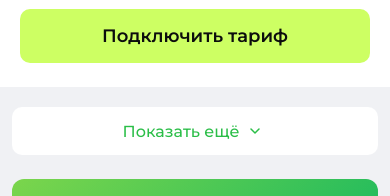
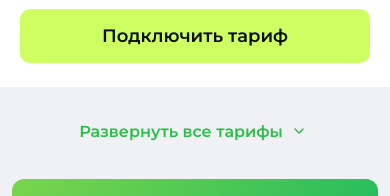
Before and after one commit to kiriloid69/provaideri-rus, a website: page index.html in a window 390 px wide. Shown: the part 2801-2997 px from the top of the page. Drawn offline with Linux system fonts and the light colour scheme; a web font is replaced by a local one.

Commit message:
поменял шрифт и изменил кнопку

```diff
--- a/css/main.scss
+++ b/css/main.scss
@@ -489,7 +489,7 @@ p {
     padding: 12px 20px;
     font: inherit;
     font-size: 16px;
-    font-weight: 500;
+    font-weight: 600;
     color: $primary-color;
     background: transparent;
     border: none;
@@ -2135,10 +2135,6 @@ input.main-tariffs__filter-input--radio {
       font-size: 14px;
       line-height: 120%;
     }
-    &__show-more {
-      background-color: $white-color;
-      border-radius: $border-radius;
-    }
     &__panel {
       gap: 4px;
 
--- a/index.html
+++ b/index.html
@@ -1902,7 +1902,7 @@
                   class="main-tariffs__show-more"
                   aria-expanded="false"
                 >
-                  <span>Показать ещё</span>
+                  <span>Развернуть все тарифы</span>
                   <img
                     src="icons/green-arrow-icon.svg"
                     alt=""
```
Also changed, not shown: css/main.css, 1 other file.
